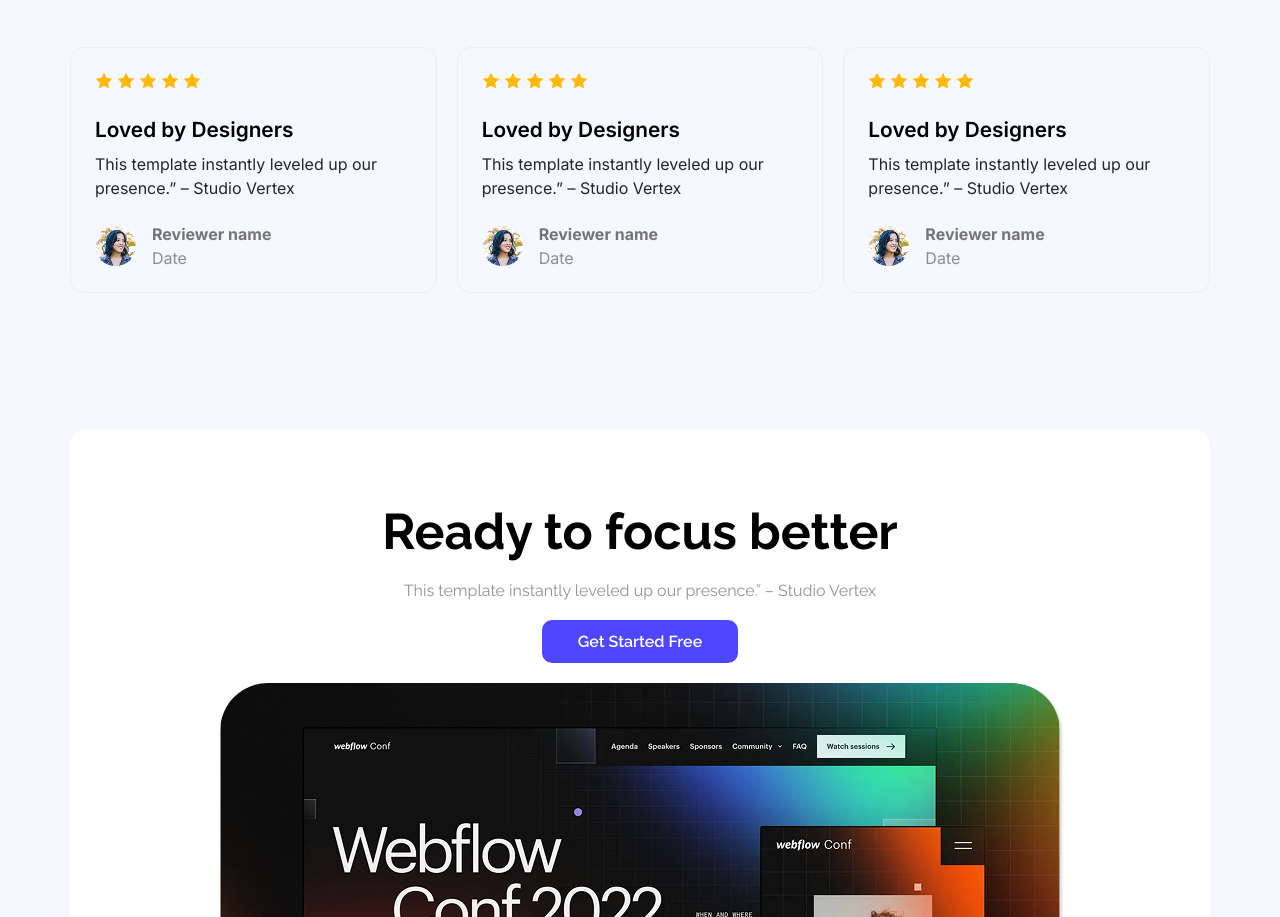
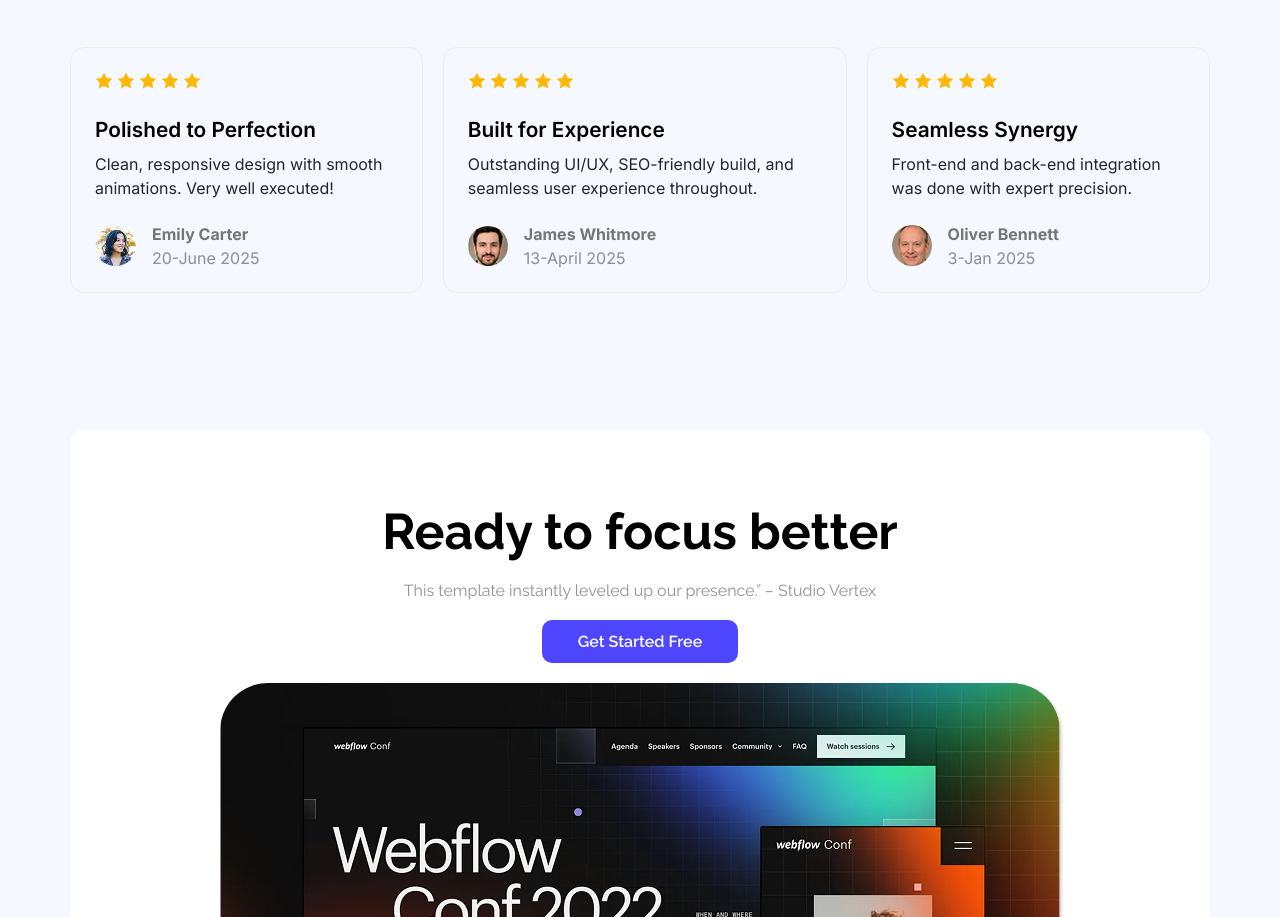
Before and after one commit to hasnatfahmidkhan/assignmentone, a plain HTML site: page index.html in a window 1280 px wide. Shown: the part 1751-2668 px from the top of the page. Drawn offline with Linux system fonts and the light colour scheme.

Commit message:
update feedback section

```diff
--- a/index.html
+++ b/index.html
@@ -73,16 +73,16 @@
                         <img src="./Assets/icon-star.png" alt="rating star">
                     </div>
                     <div class="card-content">
-                        <h4 class="card-title inter-font">Loved by Designers</h4>
+                        <h4 class="card-title inter-font">Polished to Perfection</h4>
                         <p class="card-subtilte inter-font">
-                            This template instantly leveled up our presence.” – Studio Vertex
+                            Clean, responsive design with smooth animations. Very well executed!
                         </p>
                     </div>
                     <div class="user-details">
-                        <img class="user-img" src="./Assets/avatar.png" alt="">
+                        <img class="user-img" src="./Assets/avatar1.png" alt="">
                         <div>
-                            <h4 class="user-name inter-font">Reviewer name</h4>
-                            <p class="review-data inter-font">Date</p>
+                            <h4 class="user-name inter-font">Emily Carter</h4>
+                            <p class="review-data inter-font">20-June 2025</p>
                         </div>
                     </div>
                 </div>
@@ -95,16 +95,16 @@
                         <img src="./Assets/icon-star.png" alt="rating star">
                     </div>
                     <div class="card-content">
-                        <h4 class="card-title inter-font">Loved by Designers</h4>
+                        <h4 class="card-title inter-font">Built for Experience </h4>
                         <p class="card-subtilte inter-font">
-                            This template instantly leveled up our presence.” – Studio Vertex
+                            Outstanding UI/UX, SEO-friendly build, and seamless user experience throughout.
                         </p>
                     </div>
                     <div class="user-details">
-                        <img class="user-img" src="./Assets/avatar.png" alt="">
+                        <img class="user-img" src="./Assets/avatar2.png" alt="">
                         <div>
-                            <h4 class="user-name inter-font">Reviewer name</h4>
-                            <p class="review-data inter-font">Date</p>
+                            <h4 class="user-name inter-font">James Whitmore</h4>
+                            <p class="review-data inter-font">13-April 2025</p>
                         </div>
                     </div>
                 </div>
@@ -117,16 +117,16 @@
                         <img src="./Assets/icon-star.png" alt="rating star">
                     </div>
                     <div class="card-content">
-                        <h4 class="card-title inter-font">Loved by Designers</h4>
+                        <h4 class="card-title inter-font">Seamless Synergy</h4>
                         <p class="card-subtilte inter-font">
-                            This template instantly leveled up our presence.” – Studio Vertex
+                            Front-end and back-end integration was done with expert precision.
                         </p>
                     </div>
                     <div class="user-details">
-                        <img class="user-img" src="./Assets/avatar.png" alt="">
+                        <img class="user-img" src="./Assets/avatar3.png" alt="">
                         <div>
-                            <h4 class="user-name inter-font">Reviewer name</h4>
-                            <p class="review-data inter-font">Date</p>
+                            <h4 class="user-name inter-font">Oliver Bennett</h4>
+                            <p class="review-data inter-font">3-Jan 2025</p>
                         </div>
                     </div>
                 </div>
```
Also changed, not shown: Assets/avatar1.png (renamed from Assets/avatar.png), Assets/avatar2.png (added), Assets/avatar3.png (added).
